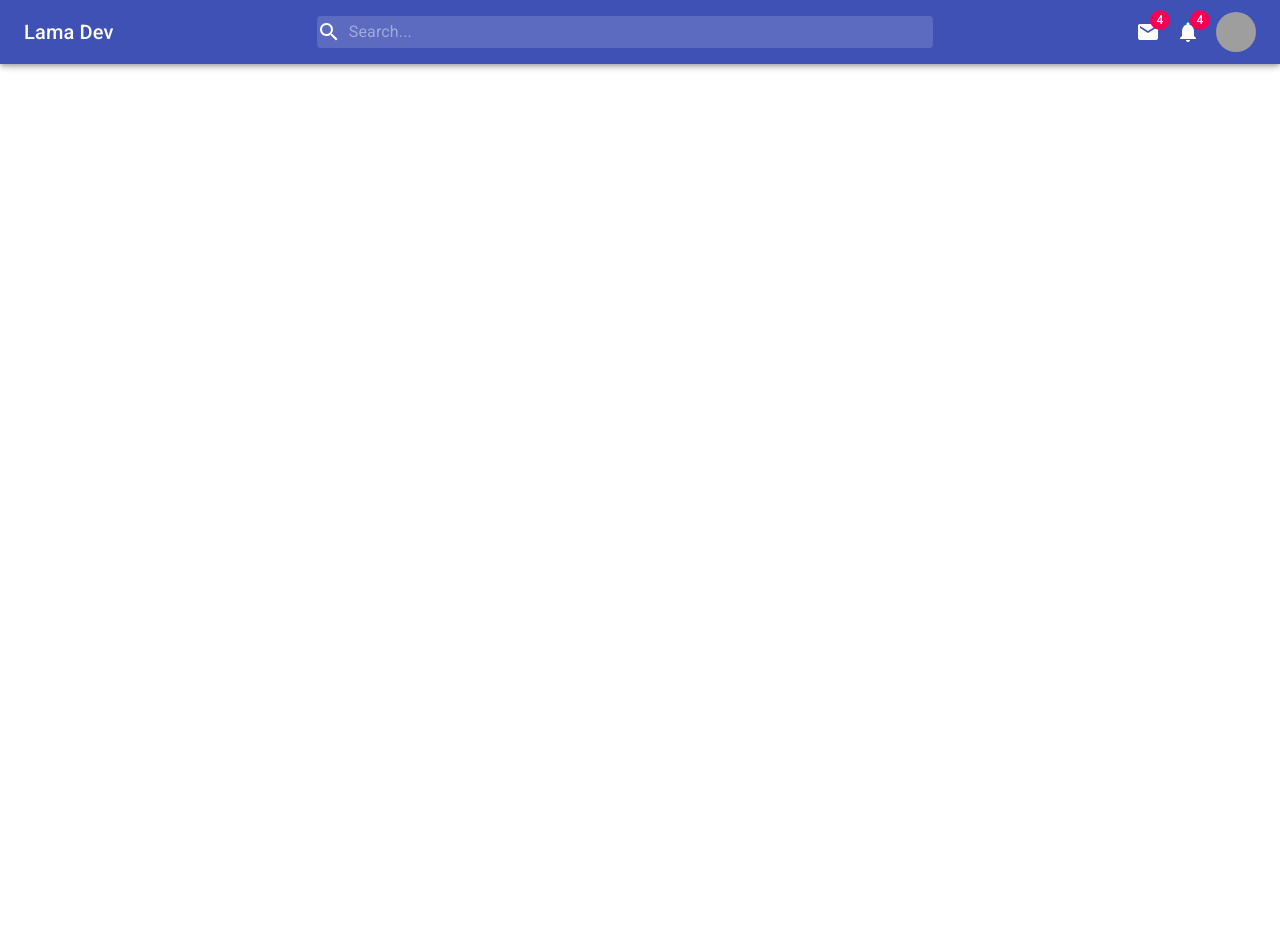
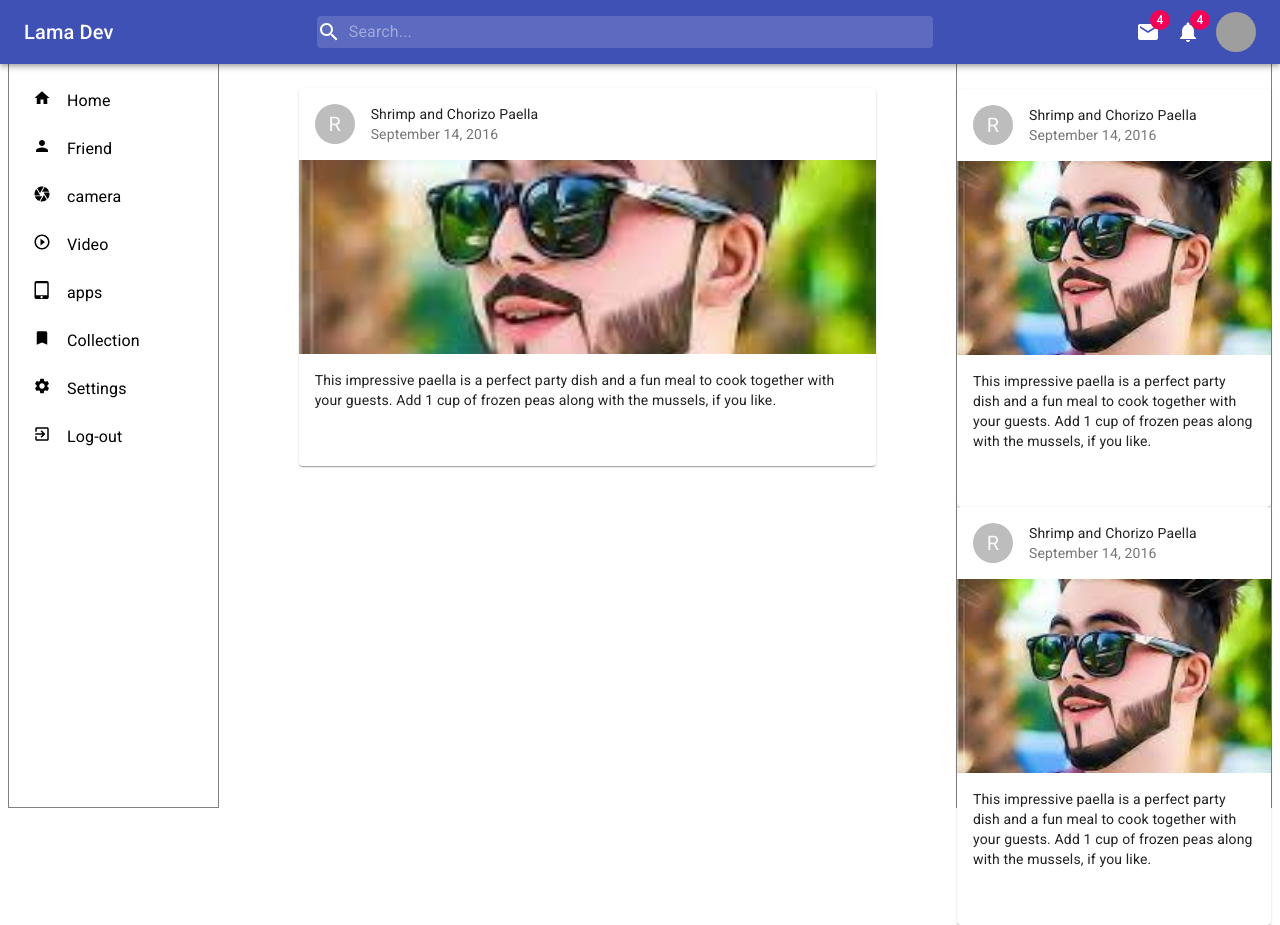
Before and after one commit to santoshkumarpathak/reactResponsive, a React (Create React App) app: page / in a window 1280 px wide. Before the commit the page ends 800 px from the top, so only its background shows below. Built offline with nearby package versions, Linux system fonts and the light colour scheme; grey boxes are pictures that could not be loaded.

Commit message:
main contetn under development

```diff
--- a/src/App.js
+++ b/src/App.js
@@ -1,21 +1,43 @@
 
 import Navbar from './component/Navbar'
+import Leftsidebar from './component/leftsidebar.js'
+import Maincontent from './component/maincontent.js'
+import Rightbar from './component/Rightbar.js'
 import { makeStyles } from '@material-ui/core/styles';
+import { Grid } from '@material-ui/core';
 const style = makeStyles((theme) => ({
-    btn: {
-        background: theme.palette.success.dark,
-        color: "white"
+
+    container: {
+
+        marginLeft: theme.spacing(0)
+    },
+
+    rightsidebar: {
+        [theme.breakpoints
+            .down('sm')]: {
+            display: "none"
+        }
     }
 }))
 
 const App = () => {
     const customeClasess = style()
-
     return (
         <  >
-
             <div>
                 <Navbar />
+                <Grid container className={customeClasess.container}>
+                    <Grid item sm={2} xs={3}>
+                        <Leftsidebar />
+                    </Grid>
+                    <Grid item sm={7} xs={9}>
+                        <Maincontent />
+                    </Grid>
+                    <Grid item sm={3} className={customeClasess.rightsidebar}>
+                        <Rightbar />
+                    </Grid>
+                </Grid>
+
             </div>
         </>
     );
--- a/src/component/Navbar.js
+++ b/src/component/Navbar.js
@@ -1,5 +1,5 @@
 import { AppBar, InputBase, makeStyles, Toolbar, Typography, alpha, Badge, Avatar } from '@material-ui/core'
-import { Mail, Notifications, Search } from '@material-ui/icons';
+import { Cancel, Mail, Notifications, Search } from '@material-ui/icons';
 import { useState } from 'react';
 
 const style = makeStyles((theme) => ({
@@ -29,7 +29,13 @@ const style = makeStyles((theme) => ({
         },
         borderRadius: theme.shape.borderRadius, width: "50%",
         [theme.breakpoints.down('sm')]: {
-            display: (props) => (props.open ? 'flex' : 'none')
+            display: (props) => (props.open ? 'flex' : 'none'),
+            width: "70%"
+        }
+    },
+    Cancel: {
+        [theme.breakpoints.up('sm')]: {
+            display: "none"
         }
     },
     searchInput: {
@@ -37,18 +43,14 @@ const style = makeStyles((theme) => ({
         marginLeft: theme.spacing(1)
     },
     searchButton: {
-         marginRight:theme.spacing(2),
-         [theme.breakpoints.up('sm')]: {
+        marginRight: theme.spacing(2),
+        [theme.breakpoints.up('sm')]: {
             display: 'none'
         }
     },
     icon: {
-
         alignItems: "center",
-
-            display: (props) => (props.open ? 'none' : 'flex')
-
-
+        display: (props) => (props.open ? 'none' : 'flex')
     },
     badge: {
         marginRight: theme.spacing(2)
@@ -58,11 +60,11 @@ const style = makeStyles((theme) => ({
 
 const Navbar = () => {
 
-    const [open, setOpen]=useState(false)
-    const classes = style({open});
+    const [open, setOpen] = useState(false)
+    const classes = style({ open });
     return (
         <>
-            <AppBar>
+            <AppBar position='fixed'>
                 <Toolbar className={classes.toolbar}>
                     {/* There is already an h1 in the page, let's not duplicate it. */}
                     <Typography variant="h6" className={classes.largLogo} >
@@ -75,9 +77,10 @@ const Navbar = () => {
 
                         <Search />
                         <InputBase placeholder="Search..." className={classes.searchInput} />
+                        <Cancel className={classes.Cancel} onClick ={() => setOpen(false)} />
                     </div>
                     <div className={classes.icon}>
-                        <Search className={classes.searchButton} onClick={() => setOpen(true)}/>
+                        <Search className={classes.searchButton} onClick={() => setOpen(true)} />
                         <Badge badgeContent={4} color="secondary" className={classes.badge} >
                             <Mail />
                         </Badge>
--- a/src/component/leftsidebar.js
+++ b/src/component/leftsidebar.js
@@ -0,0 +1,105 @@
+
+
+import { alpha, colors, Container, List, Typography } from "@material-ui/core"
+import { makeStyles } from "@material-ui/core"
+import { Bookmark, Camera, ExitToApp, Home, LinearScaleTwoTone, Person, PlayCircleOutline, Settings, TabletMac } from "@material-ui/icons"
+
+const style = makeStyles((theme) => ({
+
+    container: {
+        height: "100vh",
+        paddingTop: theme.spacing(10),
+
+        backgroundColor: "lightgreen",
+        [theme.breakpoints.up('sm')]: {
+            marginBottom: theme.spacing(3),
+            backgroundColor: "white",
+
+        },
+        border: "solid 1px gray",
+        cursor: "pointer",
+
+    },
+    icon: {
+        marginRight: theme.spacing(2),
+
+        [theme.breakpoints.up('sm')]: {
+            fontSize: "18px",
+
+        }
+    },
+    item: {
+        display: "flex",
+        fontWeight: "500",
+        marginBottom: theme.spacing(3),
+        [theme.breakpoints.up('sm')]: {
+            marginBottom: theme.spacing(3),
+        },
+        '&:hover': {
+
+            // backgroundColor: alpha(theme.palette.common.fontWeight(20), 0.25),
+            fontWeight: "1000",
+            fontSize: "500",
+            backgroundColor: "#f5f4f2",
+            justifyContent:"center",
+            radius:"10px"
+
+        },
+
+
+    },
+    text: {
+        [theme.breakpoints.down('sm')]: {
+            display: "none",
+        }
+    }
+}))
+const Leftsidebar = () => {
+    const classes = style()
+
+    return (
+        <>
+            <Container className={classes.container}>
+                <div className={classes.item}>
+                    <Home className={classes.icon} />
+                    <Typography className={classes.text}> Home </Typography>
+                </div>
+                <div className={classes.item}>
+                    <Person className={classes.icon} />
+                    <Typography className={classes.text}> Friend </Typography>
+                </div>
+
+                <div className={classes.item}>
+                    <Camera className={classes.icon} />
+                    <Typography className={classes.text}> camera </Typography>
+                </div>
+                <div className={classes.item}>
+                    <PlayCircleOutline className={classes.icon} />
+                    <Typography className={classes.text}> Video </Typography>
+                </div>
+                <div className={classes.item}>
+                    <TabletMac className={classes.icon} />
+                    <Typography className={classes.text}> apps </Typography>
+                </div>
+
+                <div className={classes.item}>
+                    <Bookmark className={classes.icon} />
+                    <Typography className={classes.text}> Collection </Typography>
+                </div>
+                <div className={classes.item}>
+                    <Settings className={classes.icon} />
+                    <Typography className={classes.text}>Settings</Typography>
+                </div>
+                <div className={classes.item}>
+                    <ExitToApp className={classes.icon} />
+                    <Typography className={classes.text}>Log-out </Typography>
+                </div>
+
+
+
+            </Container>
+        </>
+    )
+}
+
+export default Leftsidebar
--- a/src/component/maincontent.js
+++ b/src/component/maincontent.js
@@ -0,0 +1,85 @@
+// import { Container } from "@material-ui/core"
+import {
+    Avatar, Card, CardActions,
+    CardContent, CardHeader, CardMedia,
+
+    Collapse, Container, Grid, IconButton,
+    ThemeProvider, Typography
+} from "@material-ui/core"
+import { makeStyles } from "@material-ui/core"
+import image from '../static/img.jpg';
+const style = makeStyles((theme) => ({
+
+    container: {
+        padding: theme.spacing(10)
+    }
+}))
+const Maincontent = () => {
+    const classes = style()
+
+    return (
+        <>
+            <Container className={classes.container}>
+
+                <Grid item sm={12} className={classes.itemA}>
+                    <Card sx={{ maxWidth: 345 }}>
+                        <CardHeader
+                            avatar={
+                                <Avatar sx={{}} aria-label="recipe">
+                                    R
+                                </Avatar>
+                            }
+                            action={
+                                <IconButton aria-label="settings">
+                                    {/* <MoreVertIcon /> */}
+                                </IconButton>
+                            }
+                            title="Shrimp and Chorizo Paella"
+                            subheader="September 14, 2016"
+                        />
+                        <CardMedia
+                            component="img"
+                            height="194"
+                            image={image}
+                            alt="Paella dish"
+                        />
+                        <CardContent>
+                            <Typography variant="body2" color="text.secondary">
+                                This impressive paella is a perfect party dish and a fun meal to cook
+                                together with your guests. Add 1 cup of frozen peas along with the mussels,
+                                if you like.
+                            </Typography>
+                        </CardContent>
+                        <CardActions disableSpacing>
+                            <IconButton aria-label="add to favorites">
+                                {/* <FavoriteIcon /> */}
+                            </IconButton>
+                            <IconButton aria-label="share">
+                                {/* <ShareIcon /> */}
+                            </IconButton>
+
+                        </CardActions>
+                        <Collapse timeout="auto" unmountOnExit>
+                            <CardContent>
+                                <Typography paragraph>Method:</Typography>
+                                <Typography paragraph>
+                                    Heat 1/2 cup of the broth in a pot until simmering, add saffron and set
+                                    aside for 10 minutes.
+                                </Typography>
+
+
+                                <Typography>
+                                    Set aside off of the heat to let rest for 10 minutes, and then serve.
+                                </Typography>
+                            </CardContent>
+                        </Collapse>
+                    </Card>
+                </Grid>
+
+            </Container>
+
+        </>
+    )
+}
+
+export default Maincontent
```
Also changed, not shown: src/static/img.jpg (added), 1 other file (tests, documents, lock files or other folders).
